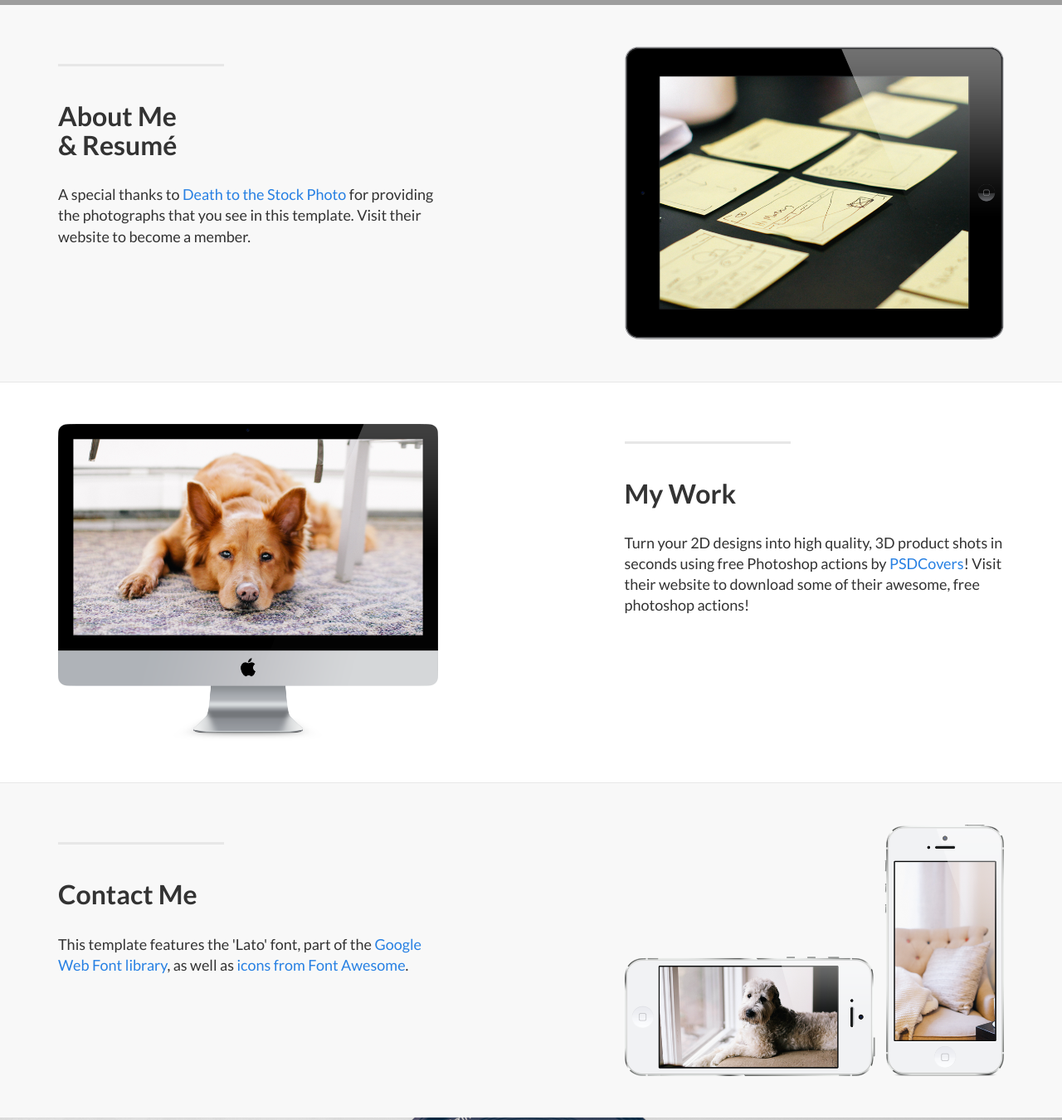
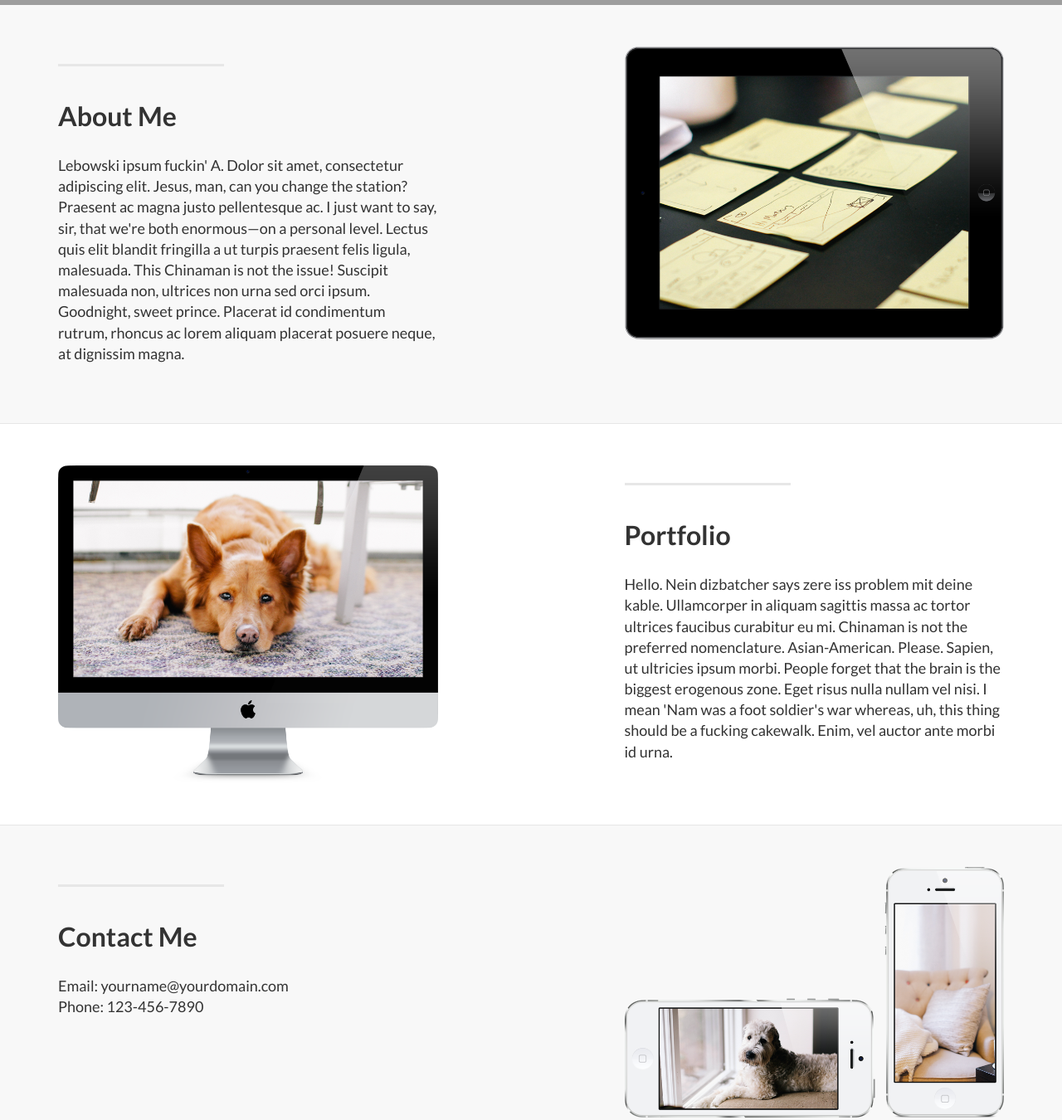
Before and after one commit to pearlberry/pearlberry.github.io, a website: page index.html in a window 1280 px wide. Shown: the part 800-2150 px from the top of the page at 83% size. Drawn offline with nearby package versions, Linux system fonts and the light colour scheme; grey boxes are pictures that could not be loaded.

Commit message:
Updated index
updated sections

```diff
--- a/index.html
+++ b/index.html
@@ -51,7 +51,7 @@
                         <a href="#about">About</a>
                     </li>
                     <li>
-                        <a href="#portfolio">My Work</a>
+                        <a href="#portfolio">Portfolio</a>
                     </li>
                     <li>
                         <a href="#contact">Contact</a>
@@ -79,7 +79,7 @@
                                 <a href="https://facebook.com/" class="btn btn-default btn-lg"><i class="fa fa-facebook fa-fw"></i> <span class="network-name">Facebook</span></a>
                             </li>
                             <li>
-                                <a href="/portfolio.html" class="btn btn-default btn-lg"><i class="fa fa-film fa-fw"></i> <span class="network-name">Portfolio</span></a>
+                                <a href="https://vimeo.com" class="btn btn-default btn-lg"><i class="fa fa-vimeo-square fa-fw"></i> <span class="network-name">Vimeo</span></a>
                             </li>
                             <li>
                                 <a href="https://linkedin.com" class="btn btn-default btn-lg"><i class="fa fa-linkedin fa-fw"></i> <span class="network-name">LinkedIn</span></a>
@@ -105,8 +105,8 @@
                 <div class="col-lg-5 col-sm-6">
                     <hr class="section-heading-spacer">
                     <div class="clearfix"></div>
-                    <h2 class="section-heading">About Me<br>& Resumé</h2>
-                    <p class="lead">A special thanks to <a target="_blank" href="http://join.deathtothestockphoto.com/">Death to the Stock Photo</a> for providing the photographs that you see in this template. Visit their website to become a member.</p>
+                    <h2 class="section-heading">About Me</h2>
+                    <p class="lead">Lebowski ipsum fuckin' A. Dolor sit amet, consectetur adipiscing elit. Jesus, man, can you change the station? Praesent ac magna justo pellentesque ac. I just want to say, sir, that we're both enormous—on a personal level. Lectus quis elit blandit fringilla a ut turpis praesent felis ligula, malesuada. This Chinaman is not the issue! Suscipit malesuada non, ultrices non urna sed orci ipsum. Goodnight, sweet prince. Placerat id condimentum rutrum, rhoncus ac lorem aliquam placerat posuere neque, at dignissim magna.</p>
                 </div>
                 <div class="col-lg-5 col-lg-offset-2 col-sm-6">
                     <img class="img-responsive" src="img/ipad.png" alt="">
@@ -127,8 +127,8 @@
                 <div class="col-lg-5 col-lg-offset-1 col-sm-push-6  col-sm-6">
                     <hr class="section-heading-spacer">
                     <div class="clearfix"></div>
-                    <h2 class="section-heading">My Work</h2>
-                    <p class="lead">Turn your 2D designs into high quality, 3D product shots in seconds using free Photoshop actions by <a target="_blank" href="http://www.psdcovers.com/">PSDCovers</a>! Visit their website to download some of their awesome, free photoshop actions!</p>
+                    <h2 class="section-heading">Portfolio</h2>
+                    <p class="lead">Hello. Nein dizbatcher says zere iss problem mit deine kable. Ullamcorper in aliquam sagittis massa ac tortor ultrices faucibus curabitur eu mi. Chinaman is not the preferred nomenclature. Asian-American. Please. Sapien, ut ultricies ipsum morbi. People forget that the brain is the biggest erogenous zone. Eget risus nulla nullam vel nisi. I mean 'Nam was a foot soldier's war whereas, uh, this thing should be a fucking cakewalk. Enim, vel auctor ante morbi id urna.</p>
                 </div>
                 <div class="col-lg-5 col-sm-pull-6  col-sm-6">
                     <img class="img-responsive" src="img/dog.png" alt="">
@@ -150,7 +150,8 @@
                     <hr class="section-heading-spacer">
                     <div class="clearfix"></div>
                     <h2 class="section-heading">Contact Me</h2>
-                    <p class="lead">This template features the 'Lato' font, part of the <a target="_blank" href="http://www.google.com/fonts">Google Web Font library</a>, as well as <a target="_blank" href="http://fontawesome.io">icons from Font Awesome</a>.</p>
+                    <p class="lead">Email: yourname@yourdomain.com<br>
+                    Phone: 123-456-7890</p>
                 </div>
                 <div class="col-lg-5 col-lg-offset-2 col-sm-6">
                     <img class="img-responsive" src="img/phones.png" alt="">
```
